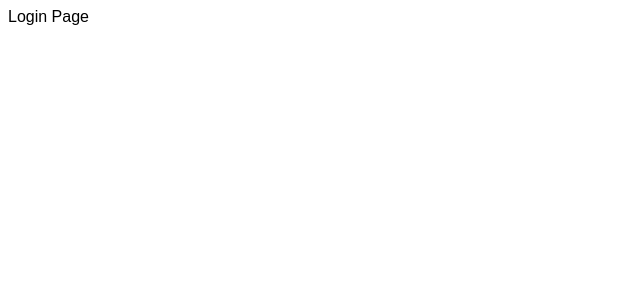
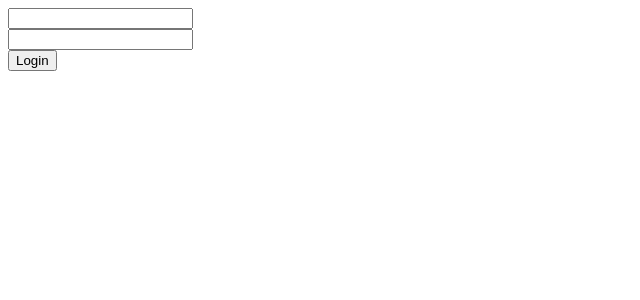
Before and after one commit to ns-krishnakodali/q-file-share, a Next.js app in the folder q-file-share-ui/: page /login in a window 1280 px wide. Shown: the top 300 px of the page, without its empty margins (0-640 px from the left). Built offline with nearby package versions, Linux system fonts and the light colour scheme.

Commit message:
New: Add dashboard and login modules

```diff
--- a/q-file-share-ui/src/app/login/page.tsx
+++ b/q-file-share-ui/src/app/login/page.tsx
@@ -1,9 +1,11 @@
 import styles from "./login.module.css";
 
+import { LoginScreen } from "@/modules/LoginScreen";
+
 const LoginPage = () => {
-    return (
-        <>Login Page</>
-    );
+	return (
+		<LoginScreen/>
+	);
 };
 
 export default LoginPage;
--- a/q-file-share-ui/src/app/page.module.css
+++ /dev/null
@@ -1,3 +0,0 @@
-.page {
-  --gray-rgb: 0, 0, 0;
-}
--- a/q-file-share-ui/src/app/sign-up/page.tsx
+++ b/q-file-share-ui/src/app/sign-up/page.tsx
@@ -1,9 +1,9 @@
 import styles from "./signup.module.css";
 
 const SignUpPage = () => {
-    return (
-        <>Sign Up Page</>
-    );
+  return (
+    <>Sign Up Page</>
+  );
 };
 
 export default SignUpPage;
--- a/q-file-share-ui/src/elements/Button/index.tsx
+++ b/q-file-share-ui/src/elements/Button/index.tsx
@@ -1,7 +1,12 @@
 import styles from "./Button.module.css";
 
-interface IButtonProps {}
+interface IButtonProps {
+	type?: "submit" | "reset" | "button" | undefined;
+	text: String;
+}
 
 export const Button = (props: IButtonProps) => {
-    return (<>Button</>);
+	const { type = "button", text } = props;
+
+	return (<button type={type}>{text}</button>);
 };
--- /dev/null
+++ b/q-file-share-ui/src/modules/LoginScreen/index.tsx
@@ -0,0 +1,17 @@
+import styles from "./LoginScreen.module.css";
+
+import { Button } from "@/elements";
+
+export const LoginScreen = () => {
+  return (
+    <div>
+      <div>
+        <input id="email" type="email" />
+      </div>
+      <div>
+        <input id="password" type="password" />
+      </div>
+      <Button type="submit" text={"Login"} />
+    </div>
+  );
+};
```
Also changed, not shown: q-file-share-ui/src/app/dashboard/page.tsx (added, +9 -0 lines), q-file-share-ui/src/app/page.tsx (+5 -6 lines), q-file-share-ui/src/modules/LoginScreen/LoginScreen.module.css (added).
